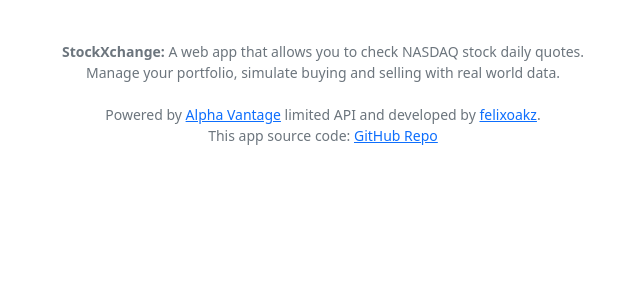
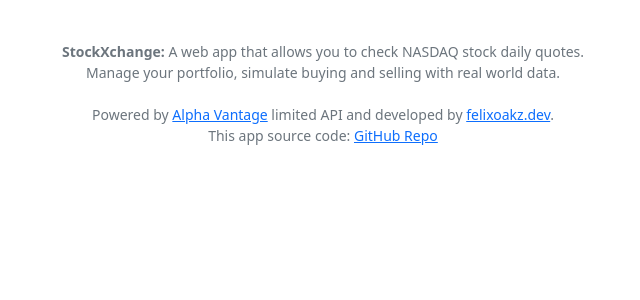
Before and after one commit to felixoakz/stockXchange, a Flask app: page /buy in a window 1280 px wide. Shown: the part 460-760 px from the top of the page, without its empty margins (317-957 px from the left). Run offline with Flask 2, Linux system fonts and the light colour scheme; the visitor is signed in with stand-in values (Sample User, id 1).

Commit message:
editing app

```diff
--- a/templates/layout.html
+++ b/templates/layout.html
@@ -76,7 +76,7 @@
         Manage your portfolio, simulate buying and selling with real world data.<br>
         <br>
         Powered by <a href="https://www.alphavantage.co/">Alpha Vantage</a> limited API and developed by <a
-            href="felixoakz.dev">felixoakz</a>. <br>
+            href="https://felixoakz.dev/">felixoakz.dev</a>. <br>
         This app source code: <a href="https://github.com/FelixOakz/stockXchange">GitHub Repo</a><br>
     </footer>
 
```
Also changed, not shown: 1 other file.
